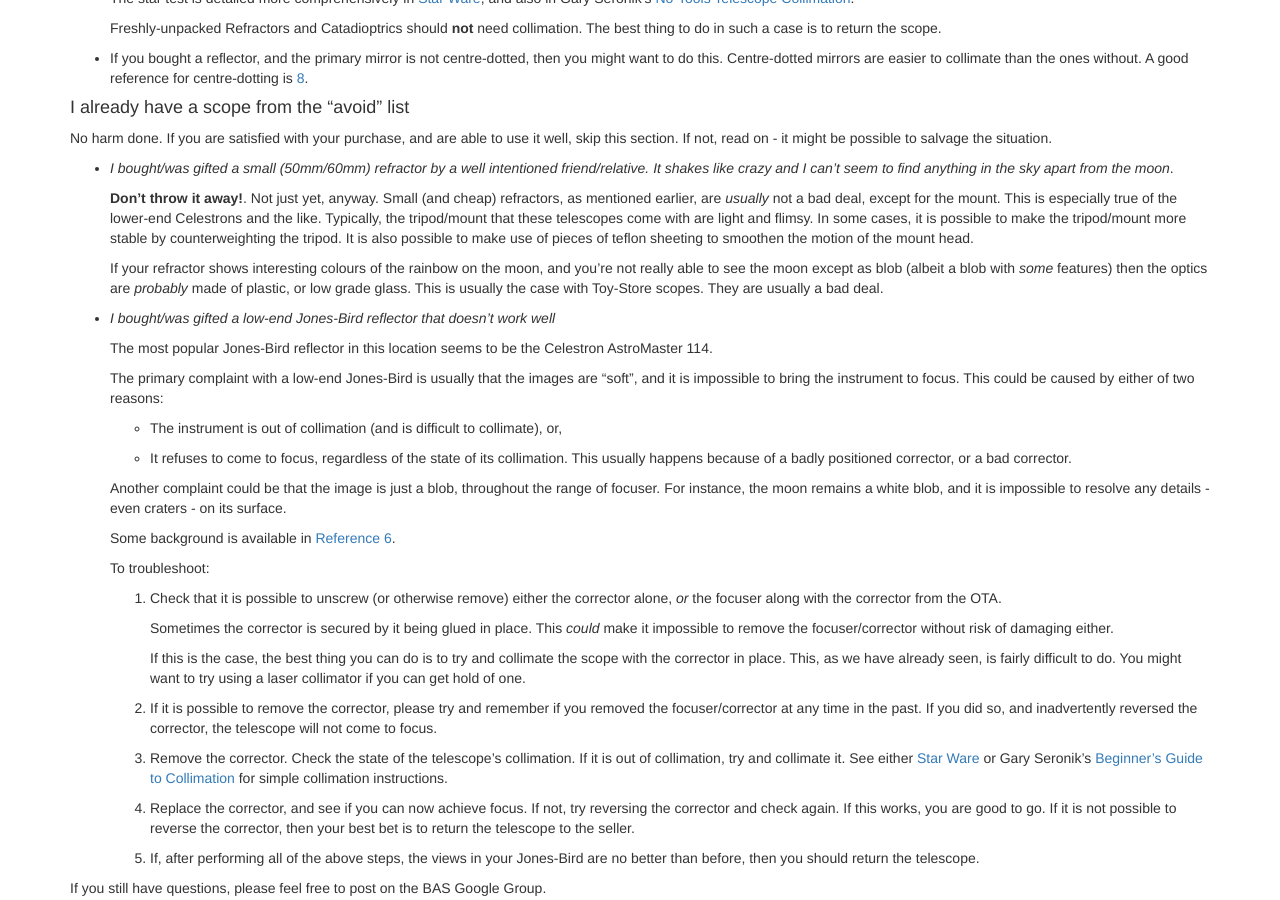
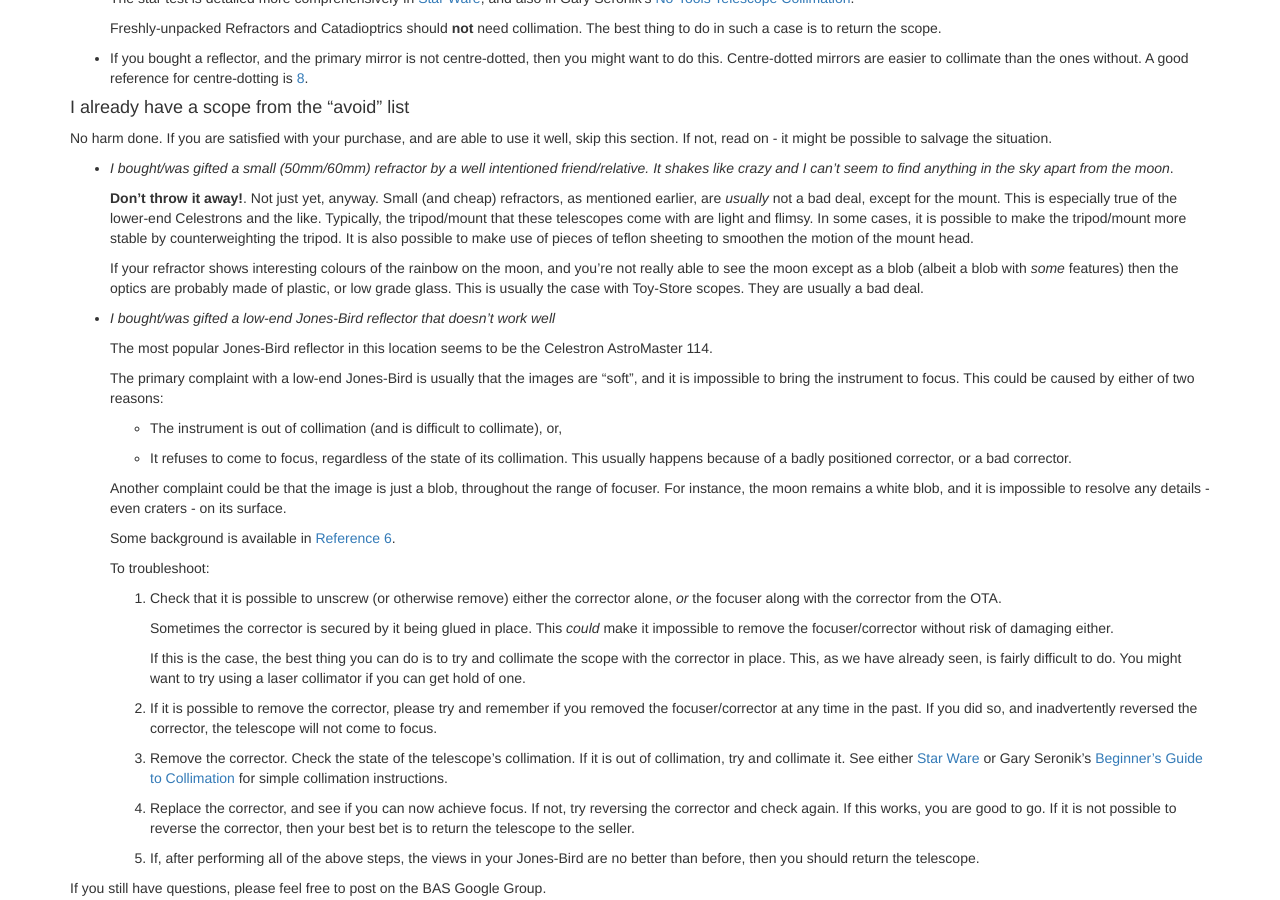
Before and after one commit to bas-org/bas-org.github.io, a Jekyll site: the page built from _posts/2015-11-27-buying-a-telescope.markdown, in a window 1280 px wide and 900 px high, scrolled down 3146 px. Built offline with Jekyll 4.4.1, drawn with Linux system fonts in a browser that asks for light colours; nearby versions of some CDN libraries; library files that are not in the unit come from our copies; comment, search, counter and statistics services are not loaded.

Commit message:
Minor grammatical correction.

```diff
--- a/_posts/2015-11-27-buying-a-telescope.markdown
+++ b/_posts/2015-11-27-buying-a-telescope.markdown
@@ -278,8 +278,8 @@ the situation.
    smoothen the motion of the mount head.
 
    If your refractor shows interesting colours of the rainbow on the moon,
-   and you're not really able to see the moon except as blob (albeit a blob with
-   *some* features) then the optics are *probably* made of plastic, or low grade
+   and you're not really able to see the moon except as a blob (albeit a blob with
+   *some* features) then the optics are probably made of plastic, or low grade
    glass. This is usually the case with Toy-Store scopes. They are usually a bad
    deal.
 
```
